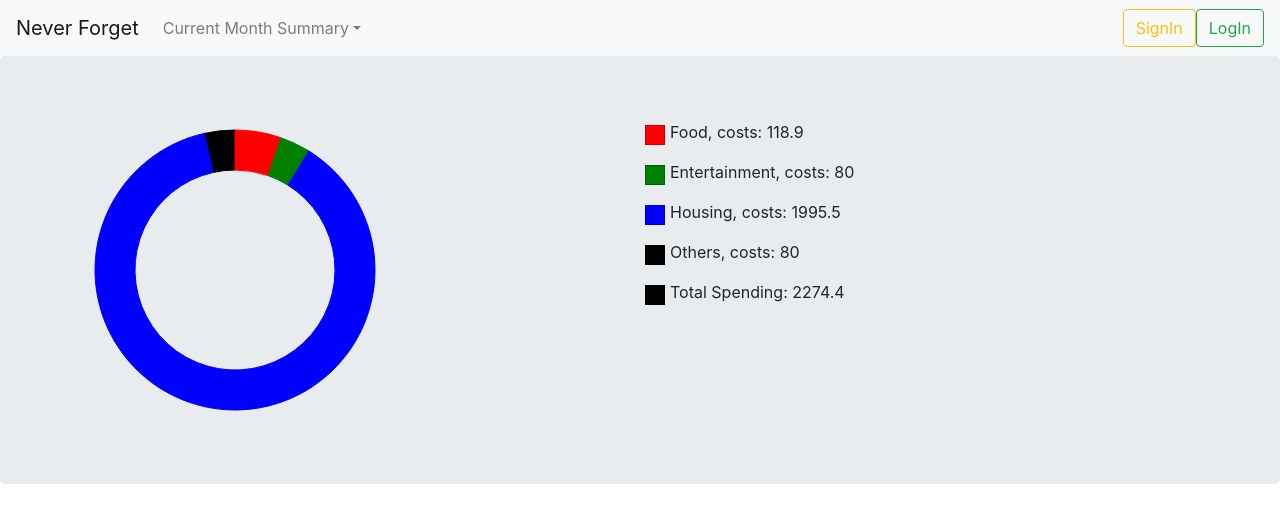
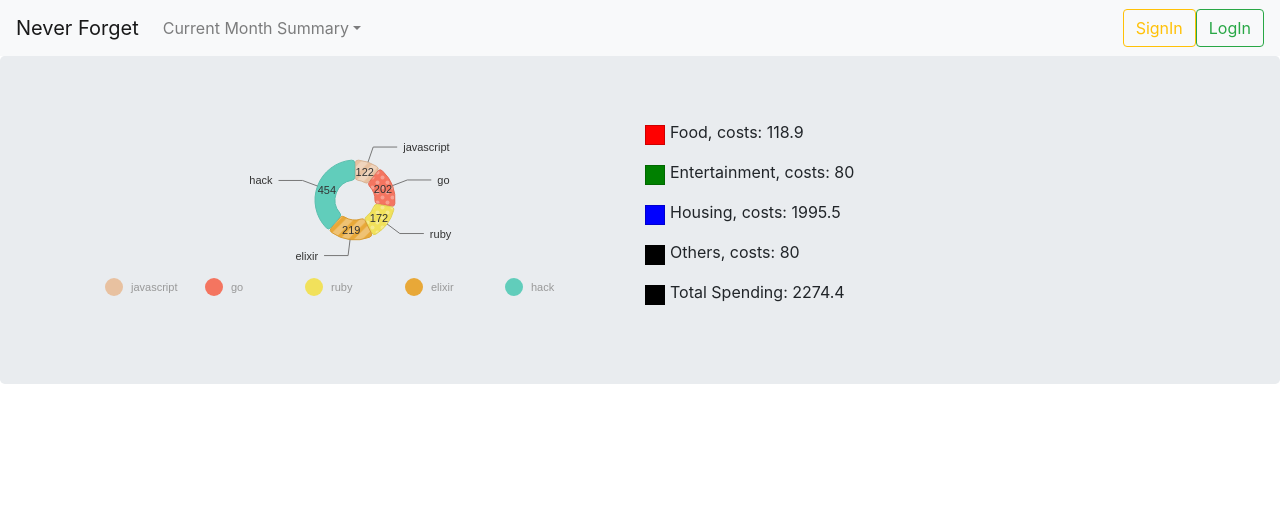
Before and after one commit to ericnice123/never-forget-web, a React (Create React App) app: page / in a window 1280 px wide. Shown: the top 522 px of the page. Built offline with nearby package versions, Linux system fonts and the light colour scheme.

Commit message:
Making gh-static branch

```diff
--- a/src/components/homeComponents.js
+++ b/src/components/homeComponents.js
@@ -2,6 +2,7 @@ import React, { Component } from "react";
 import { Navbar, Nav, NavDropdown, Form, FormControl, Button, Container, Jumbotron, Row, Col } from "react-bootstrap";
 import { RadialChart, Hint } from 'react-vis';
 import { AppConsumer } from './appProviderComponent';
+import { ResponsivePie } from '@nivo/pie'
 import "../style/style.css";
 
 class Home extends Component {
@@ -58,6 +59,41 @@ class Header extends Component {
     }
 }
 
+
+const data =
+    [
+        {
+            "id": "javascript",
+            "label": "javascript",
+            "value": 122,
+            "color": "hsl(345, 70%, 50%)"
+        },
+        {
+            "id": "go",
+            "label": "go",
+            "value": 202,
+            "color": "hsl(60, 70%, 50%)"
+        },
+        {
+            "id": "ruby",
+            "label": "ruby",
+            "value": 172,
+            "color": "hsl(285, 70%, 50%)"
+        },
+        {
+            "id": "elixir",
+            "label": "elixir",
+            "value": 219,
+            "color": "hsl(240, 70%, 50%)"
+        },
+        {
+            "id": "hack",
+            "label": "hack",
+            "value": 454,
+            "color": "hsl(118, 70%, 50%)"
+        }
+    ]
+
 class Summary extends Component {
 
     getTotalSpending() {
@@ -87,7 +123,7 @@ class Summary extends Component {
                         <Container>
                             <Row>
                                 <Col>
-                                    <RadialChart
+                                    {/*                                     <RadialChart
                                         className={'donut-chart-example'}
                                         innerRadius={100}
                                         radius={140}
@@ -105,7 +141,8 @@ class Summary extends Component {
                                         height={300}
                                         padAngle={0.04}
                                         showLabels={true}
-                                    />
+                                    /> */}
+                                    <MyResponsivePie data={data} />
                                 </Col>
                                 <Col>
                                     <Row>
@@ -137,6 +174,147 @@ class Summary extends Component {
         )
     }
 }
+
+
+// make sure parent container have a defined height when using
+// responsive component, otherwise height will be 0 and
+// no chart will be rendered.
+// website examples showcase many properties,
+// you'll often use just a few of them.
+const MyResponsivePie = ({ data /* see data tab */ }) => (
+    <ResponsivePie
+        data={data}
+        margin={{
+            "top": 40,
+            "right": 80,
+            "bottom": 80,
+            "left": 80
+        }}
+        innerRadius={0.5}
+        padAngle={0.7}
+        cornerRadius={3}
+        colors={{
+            "scheme": "nivo"
+        }}
+        borderWidth={1}
+        borderColor={{
+            "from": "color",
+            "modifiers": [
+                [
+                    "darker",
+                    0.2
+                ]
+            ]
+        }}
+        radialLabelsSkipAngle={10}
+        radialLabelsTextXOffset={6}
+        radialLabelsTextColor="#333333"
+        radialLabelsLinkOffset={0}
+        radialLabelsLinkDiagonalLength={16}
+        radialLabelsLinkHorizontalLength={24}
+        radialLabelsLinkStrokeWidth={1}
+        radialLabelsLinkColor={{
+            "from": "color"
+        }}
+        slicesLabelsSkipAngle={10}
+        slicesLabelsTextColor="#333333"
+        animate={true}
+        motionStiffness={90}
+        motionDamping={15}
+        defs={[
+            {
+                "id": "dots",
+                "type": "patternDots",
+                "background": "inherit",
+                "color": "rgba(255, 255, 255, 0.3)",
+                "size": 4,
+                "padding": 1,
+                "stagger": true
+            },
+            {
+                "id": "lines",
+                "type": "patternLines",
+                "background": "inherit",
+                "color": "rgba(255, 255, 255, 0.3)",
+                "rotation": -45,
+                "lineWidth": 6,
+                "spacing": 10
+            }
+        ]}
+        fill={[
+            {
+                "match": {
+                    "id": "ruby"
+                },
+                "id": "dots"
+            },
+            {
+                "match": {
+                    "id": "c"
+                },
+                "id": "dots"
+            },
+            {
+                "match": {
+                    "id": "go"
+                },
+                "id": "dots"
+            },
+            {
+                "match": {
+                    "id": "python"
+                },
+                "id": "dots"
+            },
+            {
+                "match": {
+                    "id": "scala"
+                },
+                "id": "lines"
+            },
+            {
+                "match": {
+                    "id": "lisp"
+                },
+                "id": "lines"
+            },
+            {
+                "match": {
+                    "id": "elixir"
+                },
+                "id": "lines"
+            },
+            {
+                "match": {
+                    "id": "javascript"
+                },
+                "id": "lines"
+            }
+        ]}
+        legends={[
+            {
+                "anchor": "bottom",
+                "direction": "row",
+                "translateY": 56,
+                "itemWidth": 100,
+                "itemHeight": 18,
+                "itemTextColor": "#999",
+                "symbolSize": 18,
+                "symbolShape": "circle",
+                "effects": [
+                    {
+                        "on": "hover",
+                        "style": {
+                            "itemTextColor": "#000"
+                        }
+                    }
+                ]
+            }
+        ]}
+    />
+)
+
+
 Summary.contextType = AppConsumer; // This part is important to access context values
 
 
```
Also changed, not shown: package.json (+6 -2 lines), 1 other file (tests, documents, lock files or other folders).
